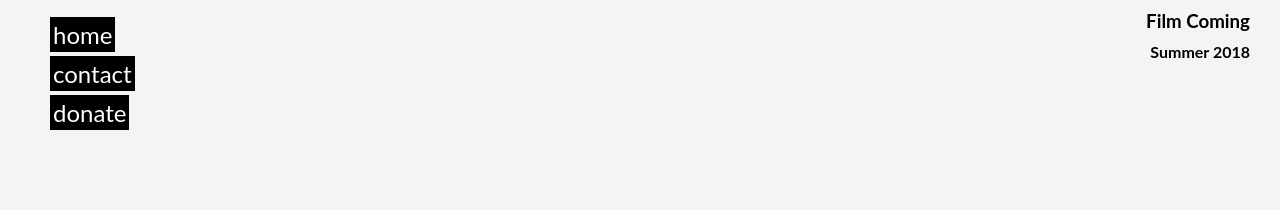
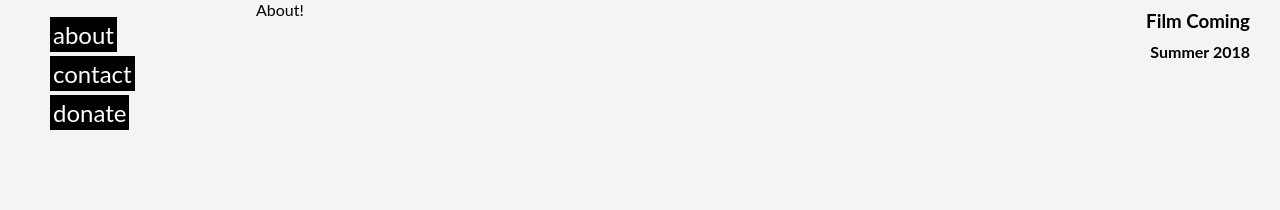
Before and after one commit to IAmNatch/before-the-lottie, a React (Create React App) app: page /about in a window 1280 px wide. Shown: the top 210 px of the page. Built offline with nearby package versions, Linux system fonts and the light colour scheme.

Commit message:
added about to nav

```diff
--- a/src/App.js
+++ b/src/App.js
@@ -3,7 +3,7 @@ import './css/App.css';
 import './css/Fonts.css';
 import './css/Lottie.css';
 import {Nav} from './components/Nav';
-import {Main, Donate, Contact} from './views/';
+import {Main, Donate, Contact, About} from './views/';
 import {Route} from 'react-router-dom';
 
 class App extends Component {
@@ -34,6 +34,7 @@ class App extends Component {
                             />
                             )
                         }} />
+                    <Route path='/about' component={About} />
                     <Route path='/contact' component={Contact} />
                     <Route path='/donate' component={Donate} />
 
--- a/src/components/Nav.js
+++ b/src/components/Nav.js
@@ -8,7 +8,7 @@ export const Nav = (props) => {
     else {
         nav = (
             <ul>
-                <li className='nav-item'><a className='nav-item' href="/">home</a></li>
+                <li className='nav-item'><a className='nav-item' href="/about">about</a></li>
                 <li className='nav-item'><a className='nav-item' href="/contact">contact</a></li>
                 <li className='nav-item'><a className='nav-item' href="/donate">donate</a></li>
             </ul>
--- /dev/null
+++ b/src/views/About.js
@@ -0,0 +1,7 @@
+import React from 'react';
+
+export const About = (props) => {
+    return (
+        <div>About!</div>
+    )
+}
--- a/src/views/index.js
+++ b/src/views/index.js
@@ -1,3 +1,4 @@
 export {Donate} from './Donate';
+export {About} from './About';
 export {Main} from './Main';
 export {Contact} from './Contact'
```
